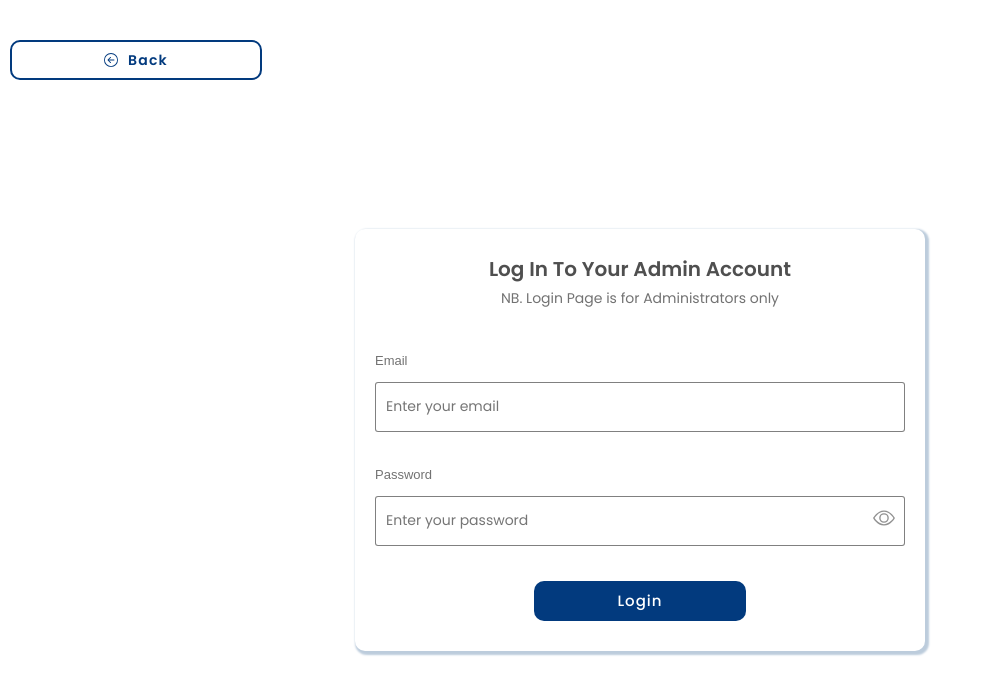
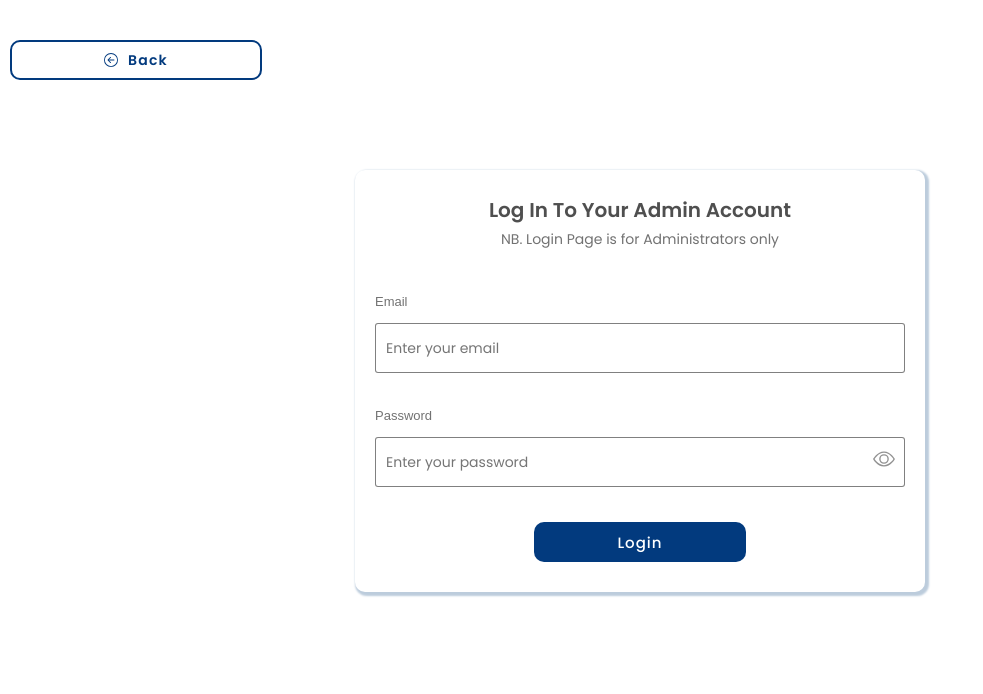
Before and after one commit to rickOsei/attendance-register-ui, a React (Create React App) app: page /login in a window 1280 px wide. Shown: the top 694 px of the page, without its empty margins (0-983 px from the left). Built offline with nearby package versions, Linux system fonts and the light colour scheme.

Commit message:
extra changes to styling

```diff
--- a/src/pages/LoginPage/styles.js
+++ b/src/pages/LoginPage/styles.js
@@ -8,7 +8,7 @@
   align-items: center;
 
   @media screen and (min-width: 700px) {
-    height: 90vh;
+    height: 60vh;
   }
 `;
 
--- a/src/styles/Button.js
+++ b/src/styles/Button.js
@@ -85,7 +85,7 @@
     width: 20%;
     font-size: 14px;
     @media screen and (min-width: 1440px) {
-      width: 20%;
+      width: 10%;
       font-size: 16px;
     }
   }
```
